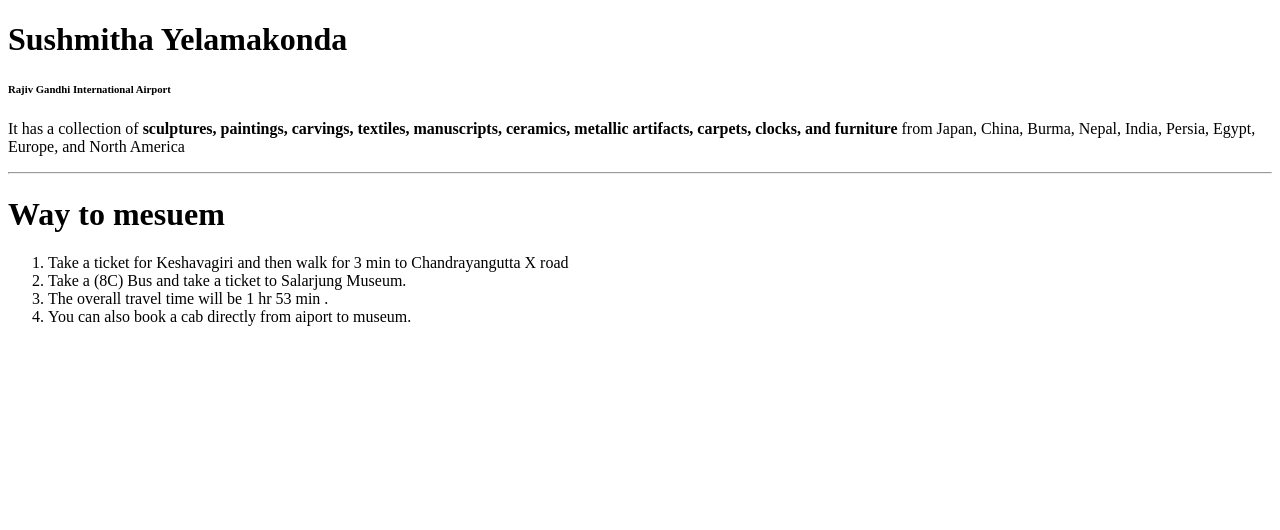
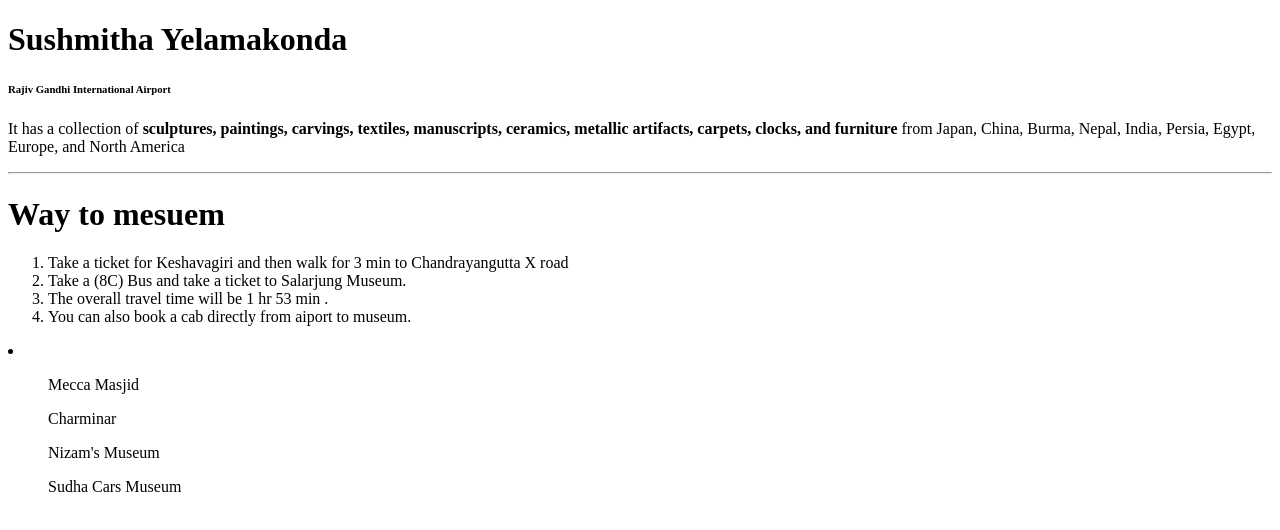
Before and after one commit to 44-563-Web-Apps-F22/44563-webapps-assignment-3-sushmitha01, a plain HTML site: page Index.html in a window 1280 px wide. Drawn offline with Linux system fonts and the light colour scheme.

Commit message:
Added unordered list in index.html

```diff
--- a/Index.html
+++ b/Index.html
@@ -18,6 +18,13 @@
     <li>You can also book a cab directly from aiport to museum.</li>
     </ol>
 
+    <li>
+    <ul> Mecca Masjid</ul>
+    <ul>Charminar</ul>
+    <ul>Nizam's Museum</ul>
+    <ul>Sudha Cars Museum</ul>
+    </li>
+
 
 
 
```
